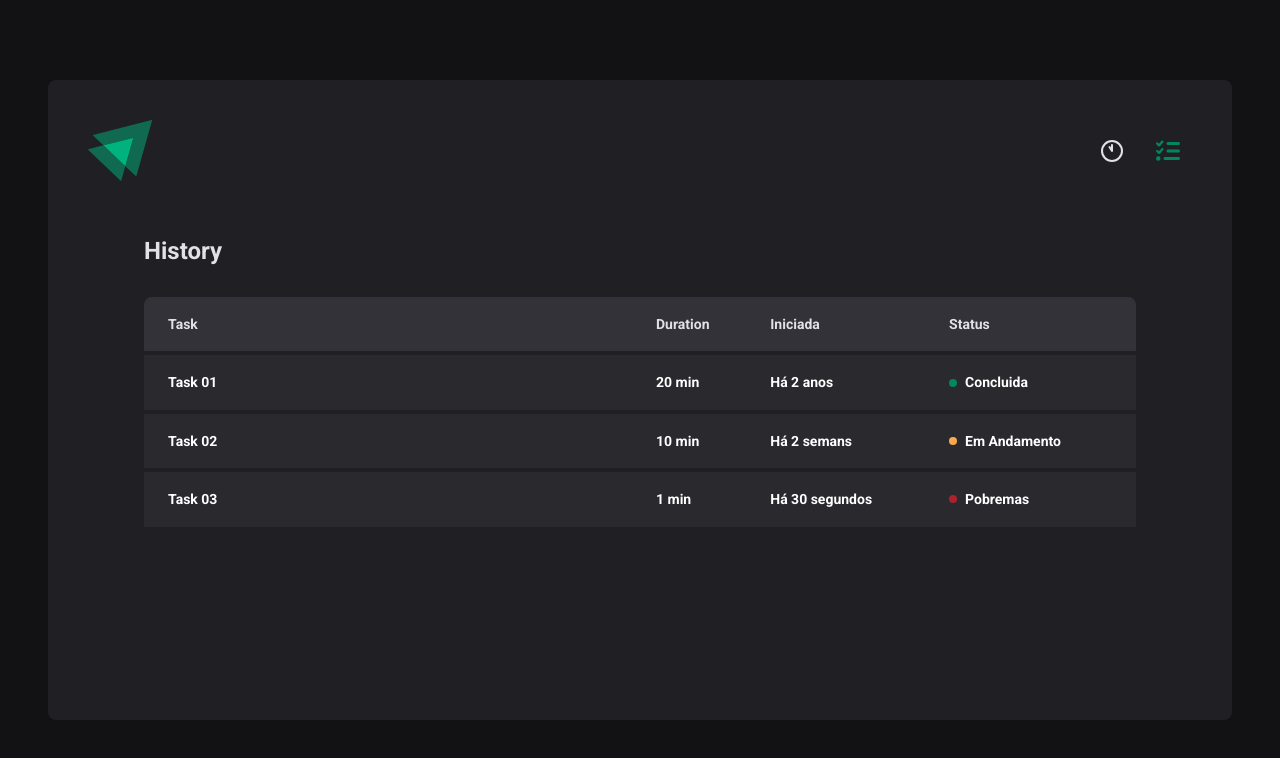
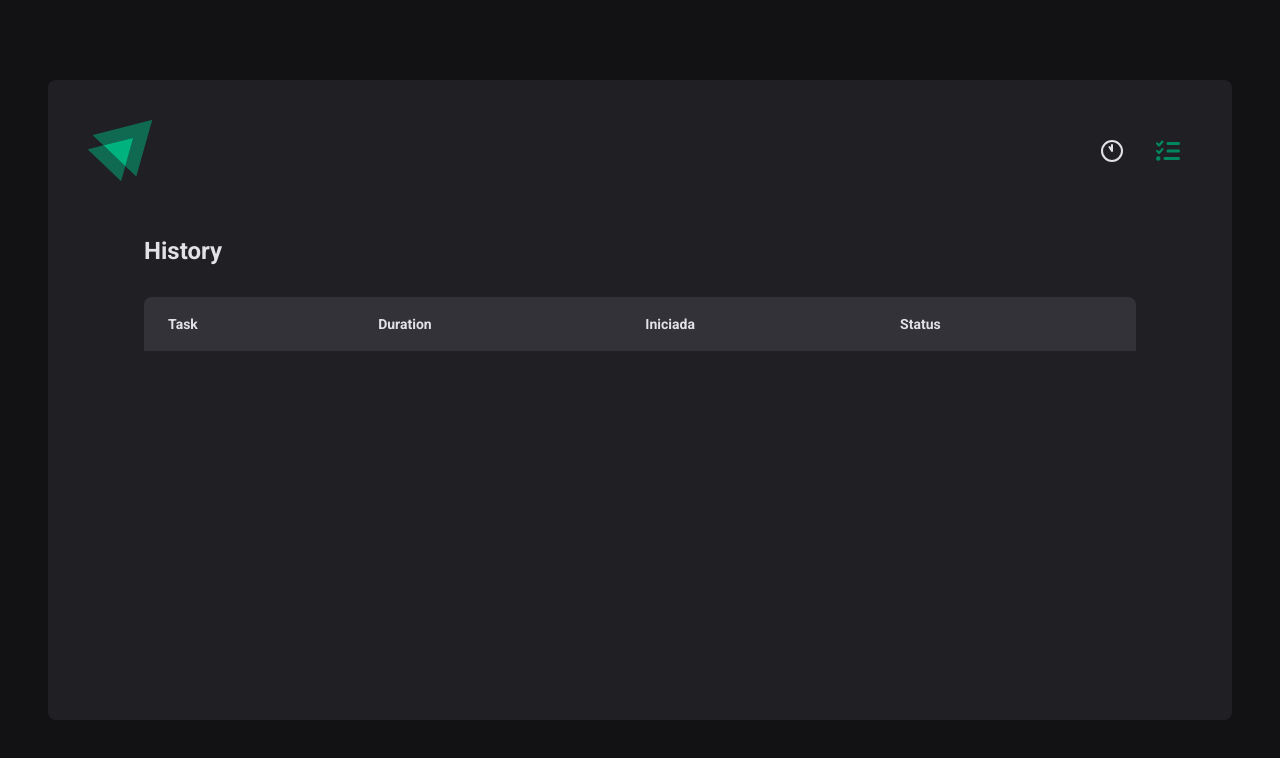
Before and after one commit to MatheusHard/segundo-projeto-timer-react-ts, a React (Vite) app: page /history in a window 1280 px wide. Shown: the top 758 px of the page. Built offline with nearby package versions, Linux system fonts and the light colour scheme.

Commit message:
usando Reducer

```diff
--- a/src/App.tsx
+++ b/src/App.tsx
@@ -3,13 +3,16 @@ import { defaultTheme } from "./styles/themes/default";
 import { GlobalStyle } from "./styles/global";
 import { BrowserRouter } from "react-router-dom";
 import { Router } from "./routes/Router";
+import { CyclesContextProvider } from "./context/CyclesContext";
 
 export function App() {
 
   return (
     <ThemeProvider theme={defaultTheme}>
       <BrowserRouter>
-        <Router/>
+        <CyclesContextProvider>{/* Este contexto passa para a Home e History */}
+          <Router/>
+        </CyclesContextProvider>
       </BrowserRouter>
       {/*Estilo Global*/}
       <GlobalStyle/>
--- /dev/null
+++ b/src/context/CyclesContext.tsx
@@ -0,0 +1,163 @@
+import { useState, createContext, ReactNode, useReducer } from "react"
+import { v4 as uuidv4 } from 'uuid';
+
+interface CreateCycleData {
+    task: string
+    minutes: number
+}
+
+
+interface Cycle {
+    id: string
+    task: string
+    minutes: number
+    startDate: Date
+    iterrutedDate?: Date
+    finishedDate?: Date
+}
+
+interface CyclesContextData {
+    cycles: Cycle[]
+    activeCycle : Cycle | undefined
+    activeCycleId : string | null
+    amountSecondsPassed: number,
+    //Passar função por parametros
+    markCurrentCycleAsFinished: () => void
+    setSecondsPassed: (seconds: number) => void
+    createNewCycle: (data: CreateCycleData) => void
+    handleInteruptedCycle: () => void
+}
+
+export const CyclesContext = createContext({} as CyclesContextData)
+//Pegar qualqeur tipo de HTML
+interface CyclesContextProviderProps {
+    children: ReactNode
+}
+
+interface CycleState {
+    cycles: Cycle[]
+    activeCycleId: string | null
+}
+
+export function CyclesContextProvider({ children } : CyclesContextProviderProps) {
+
+    //const [cycles, setCycles] = useState<Cycle[]>([]) com useState
+
+    const [ cyclesState, dispatch ] = useReducer((state: CycleState, action: any) => {
+
+    switch (action.type) {
+        //Ao criar novo Cronometro:
+        case 'ADD_CYCLE':
+            return {
+                    ...state,
+                    cycles: [...state.cycles, action.payload.newCycle],
+                    activeCycleId: action.payload.newCycle.id,
+                }
+        //Ao para o Cronometro:
+        case 'INTERRUPT_CYCLE':
+            return {
+                ...state,
+                cycles:  state.cycles.map((cycle) => {
+                    if(cycle.id === state.activeCycleId){
+                        return {...cycle, iterrutedDate: new Date()}
+                    }else {
+                        return cycle
+                    }
+                }),
+                activeCycleId: null
+            }
+        case 'MARK_CYCLE_FINISH':
+            return {
+                ...state,
+                cycles: state.cycles.map((cycle) => {
+                    if(cycle.id === state.activeCycleId){
+                        return {...cycle, finishedDate: new Date()}
+                    }else {
+                        return cycle
+                    }
+                }),
+                activeCycleId: null
+            }
+        default:
+            return state;
+    }
+
+    }, {
+        cycles: [],
+        activeCycleId: null
+    })
+
+    const [ amountSecondsPassed, setAmountSecondsPassed ] = useState(0)
+    const { cycles, activeCycleId} = cyclesState;
+
+    const activeCycle = cycles.find((c) => c.id === activeCycleId);
+
+    function setSecondsPassed(seconds: number) {
+        setAmountSecondsPassed(seconds)
+    }
+
+    function markCurrentCycleAsFinished() {
+      //Nova forma -> Reduce
+      dispatch({
+        type: 'MARK_CYCLE_FINISH',
+        payload: {
+            activeCycleId
+        },
+    })
+    }
+
+    function createNewCycle(data: CreateCycleData){
+
+        const id = String(uuidv4());
+
+        const newCycle: Cycle = {
+            id,
+            task: data.task,
+            minutes: data.minutes,
+            startDate: new Date()
+        }
+
+        //Forma antiga:
+        //setCycles((state) => [...state, newCycle])//Spread na lista com novo cycle
+
+        //Nova forma -> Reduce
+        dispatch({
+            type: 'ADD_CYCLE',
+            payload: {
+                newCycle
+            },
+        })
+        setAmountSecondsPassed(0)
+
+        //reset();
+    }
+
+    function handleInteruptedCycle() {
+
+        dispatch({
+            type: 'INTERRUPT_CYCLE',
+            payload: {
+                activeCycleId
+            },
+        })//Nova forma
+        //Caso o id seja igual, interrope o ciclo e colcoa a data da interrupção
+       /* setCycles((state) =>
+        )*/
+    }
+
+    return (
+        <CyclesContext.Provider
+            value={{
+                cycles,
+                activeCycle,
+                activeCycleId,
+                amountSecondsPassed,
+                createNewCycle,
+                markCurrentCycleAsFinished,
+                setSecondsPassed,
+                handleInteruptedCycle
+            }}>
+            { children }
+        </CyclesContext.Provider>
+    )
+}
--- a/src/pages/History/index.tsx
+++ b/src/pages/History/index.tsx
@@ -1,6 +1,14 @@
+import { useContext } from "react";
 import { HistoryContainer, HistoryTableList, StatusTask } from "./styles";
+import { CyclesContext } from "../../context/CyclesContext";
+import { ptBR } from "date-fns/locale";
+import { formatDistanceToNow } from "date-fns";
 
 export function History() {
+
+    const { cycles } = useContext(CyclesContext)
+
+    console.log('Cicros', cycles)
     return (
         <HistoryContainer>
             <h1>History</h1>
@@ -17,30 +25,33 @@ export function History() {
                     </thead>
                     {/*Corpo da Table:*/}
                     <tbody>
-                        <tr>
-                            <td>Task 01</td>
-                            <td>20 min</td>
-                            <td>Há 2 anos</td>
-                            <td>
-                                <StatusTask statusColor="green">Concluida</StatusTask>
-                            </td>
-                        </tr>
-                        <tr>
-                            <td>Task 02</td>
-                            <td>10 min</td>
-                            <td>Há 2 semans</td>
-                            <td>
-                                <StatusTask statusColor="yellow">Em Andamento</StatusTask>
-                            </td>
-                        </tr>
-                        <tr>
-                            <td>Task 03</td>
-                            <td>1 min</td>
-                            <td>Há 30 segundos</td>
-                            <td>
-                                <StatusTask statusColor="red">Pobremas</StatusTask>
-                            </td>
-                        </tr>
+                      {cycles.map(cycle => {
+                        return (
+                            <tr key={cycle.id}>
+                                <td>{cycle.task}</td>
+                                <td>{cycle.minutes} min</td>
+                                <td>{formatDistanceToNow(cycle.startDate, {
+                                        addSuffix: true,
+                                        locale: ptBR
+                                        }
+
+                                )}</td>
+                                <td>
+                                    {
+                                      cycle.finishedDate && (<StatusTask statusColor="green">Concruidio</StatusTask>)
+                                    }
+                                    {
+                                      cycle.iterrutedDate && (<StatusTask statusColor="red">Parado</StatusTask>)
+                                    }
+                                    {
+                                      !cycle.finishedDate && !cycle.iterrutedDate && (<StatusTask statusColor="yellow">Andamentio</StatusTask>)
+                                    }
+
+                                </td>
+                            </tr>
+                        )
+                      })}
+
                     </tbody>
                 </table>
             </HistoryTableList>
--- a/src/pages/Home/components/countdown/index.tsx
+++ b/src/pages/Home/components/countdown/index.tsx
@@ -1,7 +1,7 @@
 import { useContext, useEffect } from "react";
 import { CronometroContainer, Separator } from "./styles";
 import { differenceInSeconds } from "date-fns";
-import { CyclesContext } from "../..";
+import { CyclesContext } from "../../../../context/CyclesContext";
 
 interface CountDownProps {
     activeCycle: any
--- a/src/pages/Home/components/form_cycle/index.tsx
+++ b/src/pages/Home/components/form_cycle/index.tsx
@@ -1,7 +1,7 @@
 import { FormContainer, MinutesInput, TaskInput } from "./styles";
 import { useContext } from "react";
-import { CyclesContext } from "../..";
 import { useFormContext } from "react-hook-form";
+import { CyclesContext } from "../../../../context/CyclesContext";
 
 
 export function CycleForm() {
```
Also changed, not shown: src/pages/Home/index.tsx (+7 -78 lines).
